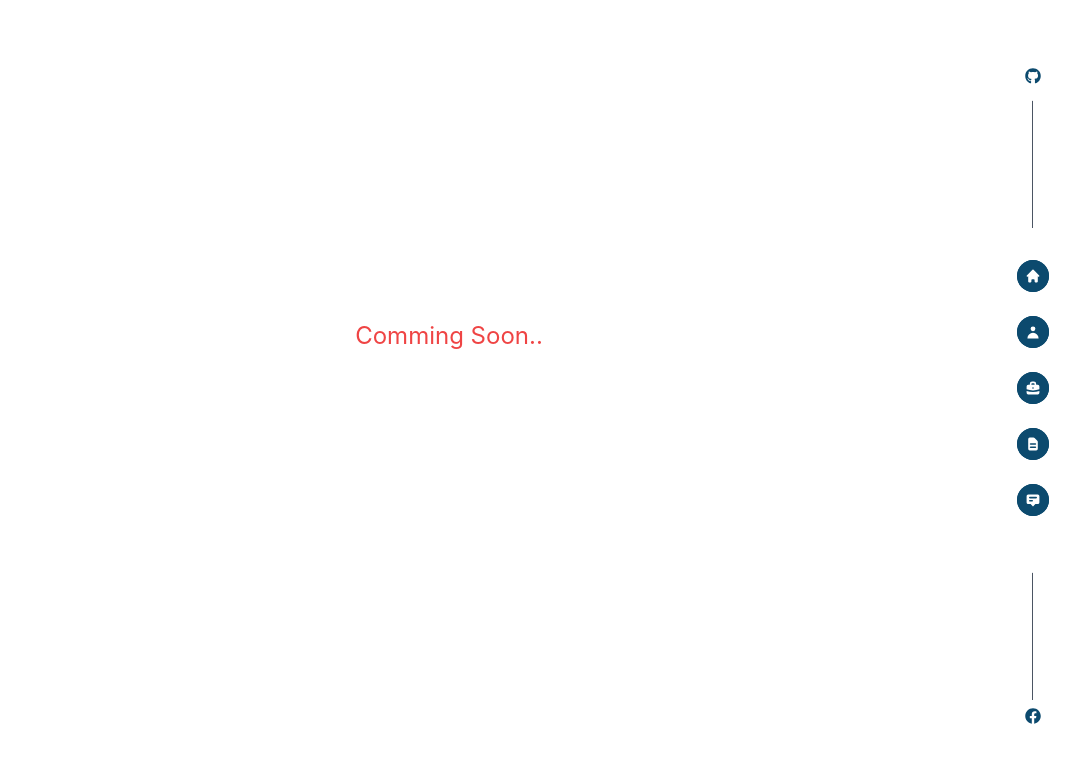
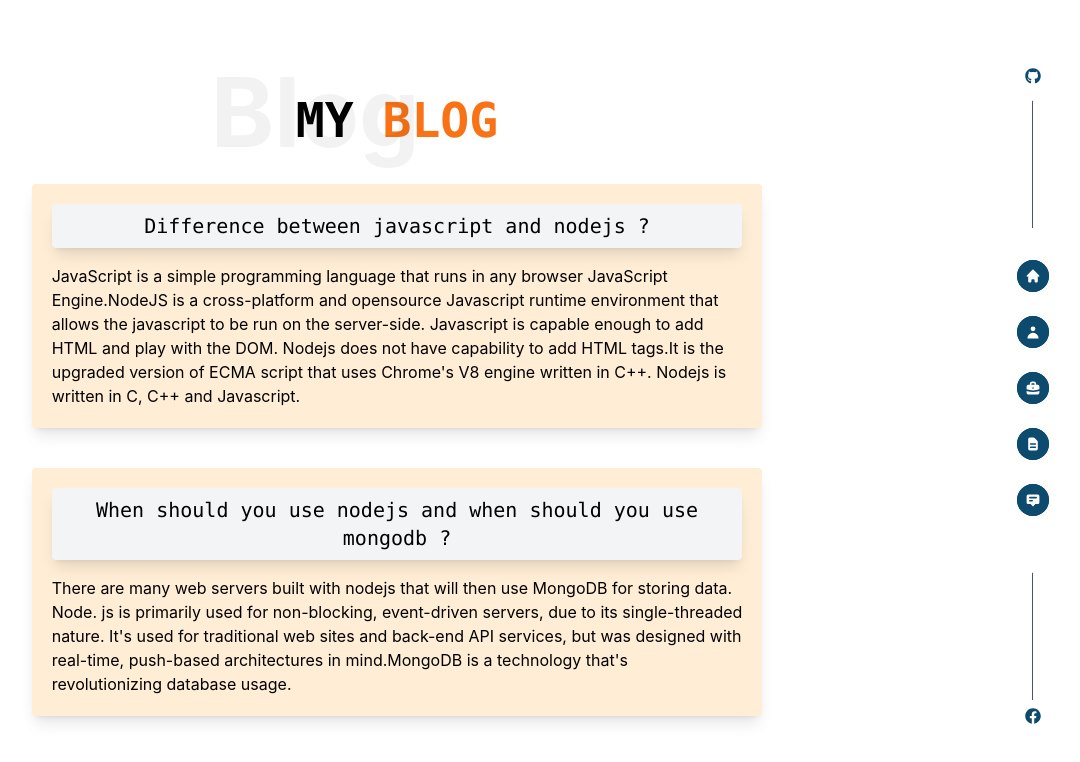
Before and after one commit to joypaul3592/React-Portfolio, a React (Create React App) app: page /blog in a window 1280 px wide. Shown: the top 762 px of the page, without its empty margins (191-1271 px from the left). Built offline with nearby package versions, Linux system fonts and the light colour scheme.

Commit message:
adding update for animation

```diff
--- a/public/index.html
+++ b/public/index.html
@@ -24,7 +24,7 @@
       work correctly both with client-side routing and a non-root public URL.
       Learn how to configure a non-root public URL by running `npm run build`.
     -->
-    <title>React App</title>
+    <title>JoyPaul-Portfolio</title>
   </head>
   <body>
     <noscript>You need to enable JavaScript to run this app.</noscript>
--- a/src/Components/Blog/Blog.js
+++ b/src/Components/Blog/Blog.js
@@ -2,8 +2,28 @@ import React from 'react';
 
 const Blog = () => {
     return (
-        <div className=' h-screen'>
-            <h1 className=' pt-80 text-red-500 text-2xl'>Comming Soon..</h1>
+        <div>
+            <div className=' h-screen  md:pr-36 py-16 md:px-10 px-8 '>
+                <div data-aos="fade-down" className=' relative'>
+                    <h1 className=' absolute top-0 lg:left-[33%] md:left-[22%] md:text-8xl text-7xl font-bold opacity-5'>Blog</h1>
+                    <h2 className='pt-8 md:text-5xl text-4xl font-semibold uppercase font-mono'>My <span className=' text-orange-500'>Blog</span></h2>
+                </div>
+
+                <div className='  w-full  md:w-8/12 mx-auto pb-28 md:pb-0'>
+                    <div className=" bg-orange-100 p-5 rounded mb-10 mt-10 shadow-lg">
+                        <h1 className='w-full bg-gray-100 p-2 text-black text-xl font-mono rounded shadow-lg mb-4'>Difference between javascript and nodejs ?</h1>
+                        <p className='text-left'>JavaScript is a simple programming language that runs in any browser JavaScript Engine.NodeJS is a cross-platform and opensource Javascript runtime environment that allows the javascript to be run on the server-side. Javascript is capable enough to add HTML and play with the DOM. Nodejs does not have capability to add HTML tags.It is the upgraded version of ECMA script that uses Chrome's V8 engine written in C++. Nodejs is written in C, C++ and Javascript.</p>
+                    </div>
+                    <div className="bg-orange-100 p-5  rounded  shadow-lg">
+                        <h1 className='w-full bg-gray-100 p-2 text-black text-xl font-mono rounded shadow-lg mb-4'>When should you use nodejs and when should you use mongodb ?</h1>
+                        <p className='text-left'>There are many web servers built with nodejs that will then use MongoDB for storing data.
+                            Node. js is primarily used for non-blocking, event-driven servers, due to its single-threaded nature. It's used for traditional web sites and back-end API services, but was designed with real-time, push-based architectures in mind.MongoDB is a technology that's revolutionizing database usage.</p>
+                    </div>
+
+                </div>
+
+
+            </div>
         </div>
     );
 };
--- a/src/Components/Contact/Contact.js
+++ b/src/Components/Contact/Contact.js
@@ -48,7 +48,7 @@ const Contact = () => {
                             </div>
                         </div>
                     </div>
-                    <div data-aos="fade-left" className='md:w-[63%] md:px-8'>
+                    <div data-aos="zoom-in" className='md:w-[63%] md:px-8'>
                         <form >
                             <div className=' w-full  flex items-center justify-between mb-6'>
                                 <input className='w-[48%] py-2 px-2 text-sm font-mono bg-transparent border border-orange-500 rounded-md' type="text" placeholder='Your Name' required />
--- a/src/Components/Home/Home.js
+++ b/src/Components/Home/Home.js
@@ -9,7 +9,7 @@ const Home = () => {
             <div data-aos="fade-right" className=' md:w-[45%] w-full h-80 rounded-t-full py-5 md:py-0 mt-5 md:mt-0 rounded-l-full border border-gray-300 mr-12'>
                 <img className='lg:mt-[-100px]' src={heroImg} alt="Hero Image" />
             </div>
-            <div data-aos="fade-left" className='md:w-[45%] w-full py-5 md:py-0'>
+            <div data-aos="zoom-in" className='md:w-[45%] w-full py-5 md:py-0'>
                 <h3 className=' text-xl text-orange-600'>Hello, I'm</h3>
                 <h1 className=' text-5xl font-semibold uppercase font-mono my-3'>Joy Paul</h1>
                 <h3 className=' text-md font-mono text-orange-600 mb-2 uppercase' >F r o n t e n d  <span className='ml-2'>D e v e l o p e r</span></h3>
--- a/src/Components/Navbar/Navbar.js
+++ b/src/Components/Navbar/Navbar.js
@@ -6,7 +6,7 @@ import { FaFacebook, FaGithub } from 'react-icons/fa';
 
 const Navbar = () => {
     return (
-        <div data-aos="fade-down">
+        <div >
 
             <div className=' md:h-screen w-full  md:w-40 fixed z-50  md:absolute md:top-0 md:right-0 bottom-0 flex md:flex-col justify-center '>
 
--- a/src/Components/Projects/ProjectsCard.js
+++ b/src/Components/Projects/ProjectsCard.js
@@ -26,7 +26,7 @@ const ProjectsCard = () => {
 
 
     return (
-        <div className=' h-screen mx-w-7xl mx-auto lg:pt-24 pt-12 px-8'>
+        <div className=' h-screen mx-w-7xl mx-auto lg:pt-24 pt-12 px-8 mb-24 md:mb-0'>
             <button data-aos="fade-right" onClick={() => naviget(-1)} className='py-1 px-3  border-orange-500 border rounded font-sm font-semibold flex items-center justify-between'> <FiArrowLeftCircle className='w-5 text-orange-500 animate-bounce mr-4 mt-2'></FiArrowLeftCircle>Go Back</button>
             <div className=' lg:w-1/3 md:w-8/12 w-full mt-5 lg:mt-0 pb-8 lg:pb-0 mx-auto'>
                 <div data-aos="zoom-in-down" className=' rounded shadow-lg pb-6'>
```
